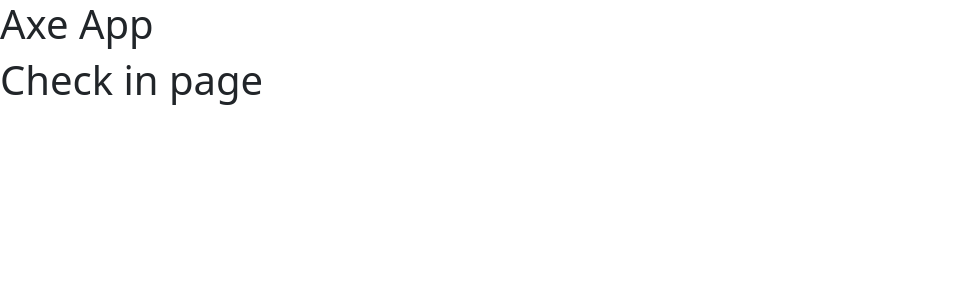
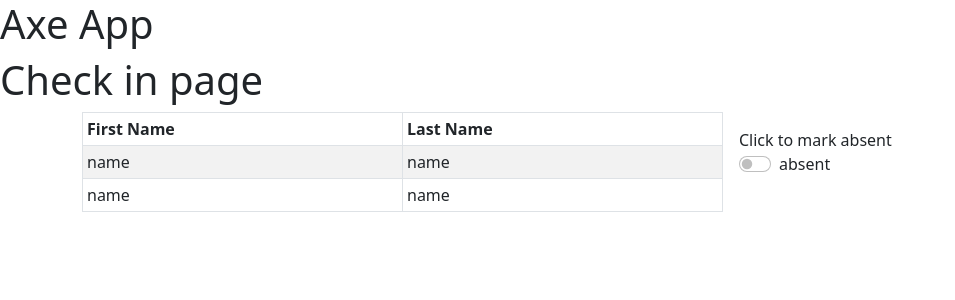
Before and after one commit to SarahWiedrich/Axe-App, a React (Vite) app: page /checkin in a window 1280 px wide. Shown: the top 300 px of the page, without its empty margins (0-955 px from the left). Built offline with nearby package versions, Linux system fonts and the light colour scheme.

Commit message:
attendance component created and table began

```diff
--- a/src/components/AddPlayers.jsx
+++ b/src/components/AddPlayers.jsx
@@ -1,6 +1,14 @@
 //boxs to enter players first and last name
-//form adds names to check in players list
+//add button saves info to checkin table
 // everytime a player is added it will need to update add another line to the table on check in player.
+//button click adds a :
+        // <tr>
+        //   <td>firstname</td>
+        //   <td>lastname</td>
+        // </tr>
+
+import { Link } from "react-router-dom"
+import Button from "react-bootstrap/esm/Button"
 
 export default function AddPlayers() {
     return (
@@ -8,10 +16,11 @@ export default function AddPlayers() {
             <h1>Add New Players</h1>
             <form>
                 <input></input>
+                <input></input>
             </form>
 
             <Link to={`/checkin`}>
-                <Button variant="outline-secondary">Check In Players</Button>
+                <Button variant="outline-secondary">Add</Button>
             </Link>
 
         </>
--- /dev/null
+++ b/src/components/Attendance.jsx
@@ -0,0 +1,47 @@
+// list of ALL players
+// a check box next to each name
+    //write a function that displays the check in button as many times as there are names in the table
+// all players automatically checked in
+// button to generate matchups - sends to match page
+
+import Form  from "react-bootstrap/Form"
+import Table from "react-bootstrap/Table"
+
+export default function Attendance() {
+    return (
+        <>
+        <div className="container">
+            <div className="names-table">
+                <Table striped bordered hover size="sm">
+                    <thead>
+                        <tr>
+                        <th>First Name</th>
+                        <th>Last Name</th>
+                        </tr>
+                    </thead>
+                    <tbody>
+                        <tr>
+                        <td>name</td>
+                        <td>name</td>
+                        </tr>
+                        <tr>
+                        <td>name</td>
+                        <td>name</td>
+                        </tr>
+                    </tbody>
+                </Table>
+            </div>
+            <div className="checkin-switch">
+                <span>Click to mark absent</span>
+                <Form>
+                    <Form.Check
+                        type="switch"
+                        id="custom-switch"
+                        label="absent"
+                    />
+                </Form>
+            </div>
+        </div>
+        </>
+    )
+}
--- a/src/components/CheckinPlayers.jsx
+++ /dev/null
@@ -1,5 +0,0 @@
-// list of ALL players
-// a check box next to each name
-// uncheck the box if the player is absent
-// all players automatically checked in - box auto checked
-// button to generate matchups - sends to match page
--- a/src/index.css
+++ b/src/index.css
@@ -0,0 +1,15 @@
+.container {
+    display: flex;
+}
+
+.checkin-switch {
+    padding: 1.0rem ;
+}
+
+th {
+    width: 20rem;
+}
+
+.names-table {
+    display: flex;
+}
--- a/src/pages/Add.jsx
+++ b/src/pages/Add.jsx
@@ -1,9 +1,11 @@
+//displays the add players component??
 
+import AddPlayers from "../components/AddPlayers"
 
 export default function Add() {
     return (
         <>
-        <h1>Add players form</h1>
+            <AddPlayers />
         </>
     )
 }
--- a/src/pages/CheckIn.jsx
+++ b/src/pages/CheckIn.jsx
@@ -1,8 +1,10 @@
+import Attendance from "../components/Attendance"
 
 export default function CheckIn() {
     return (
         <div>
             <h1>Check in page</h1>
+            <Attendance />
         </div>
     )
 }
```
